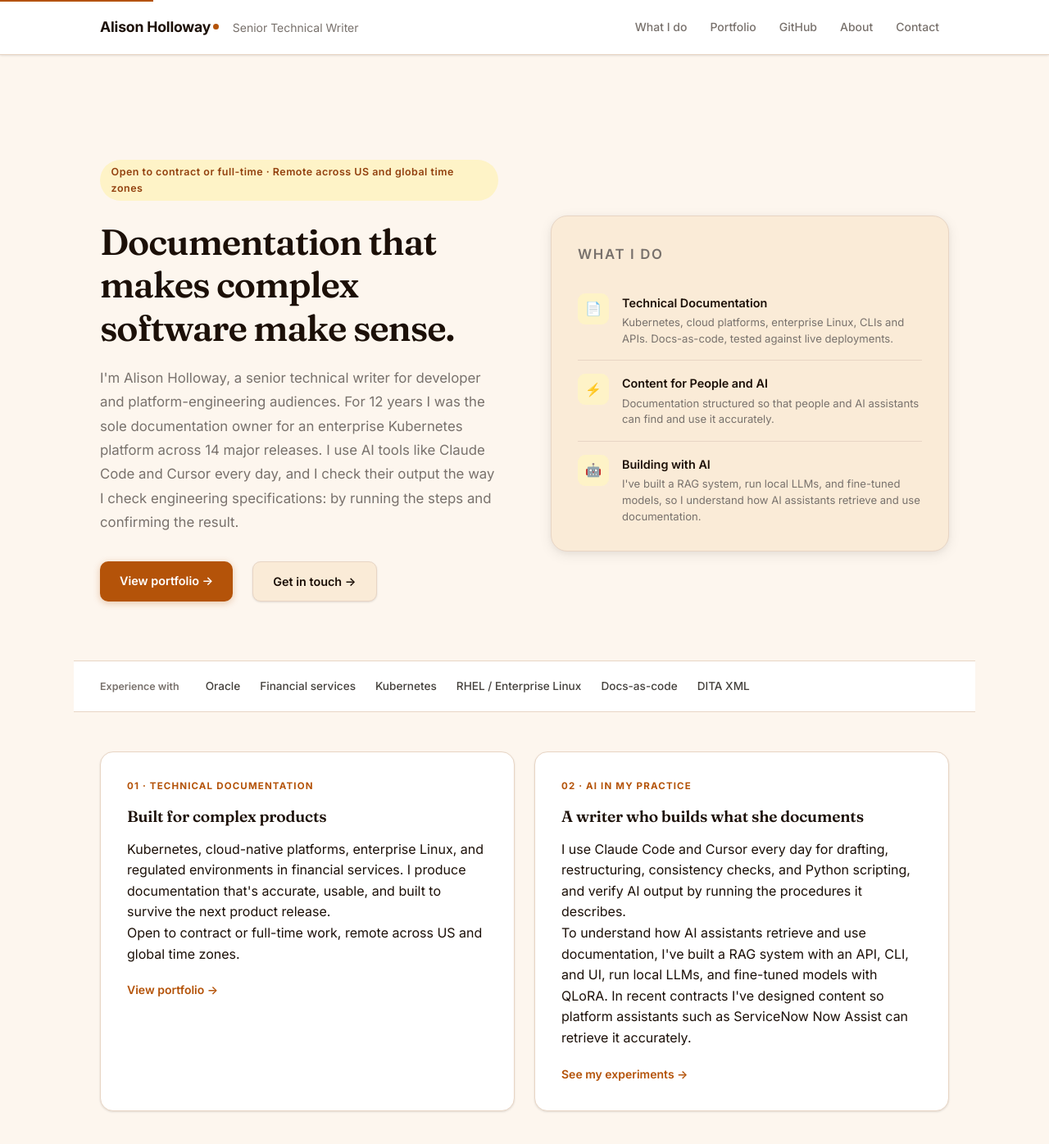
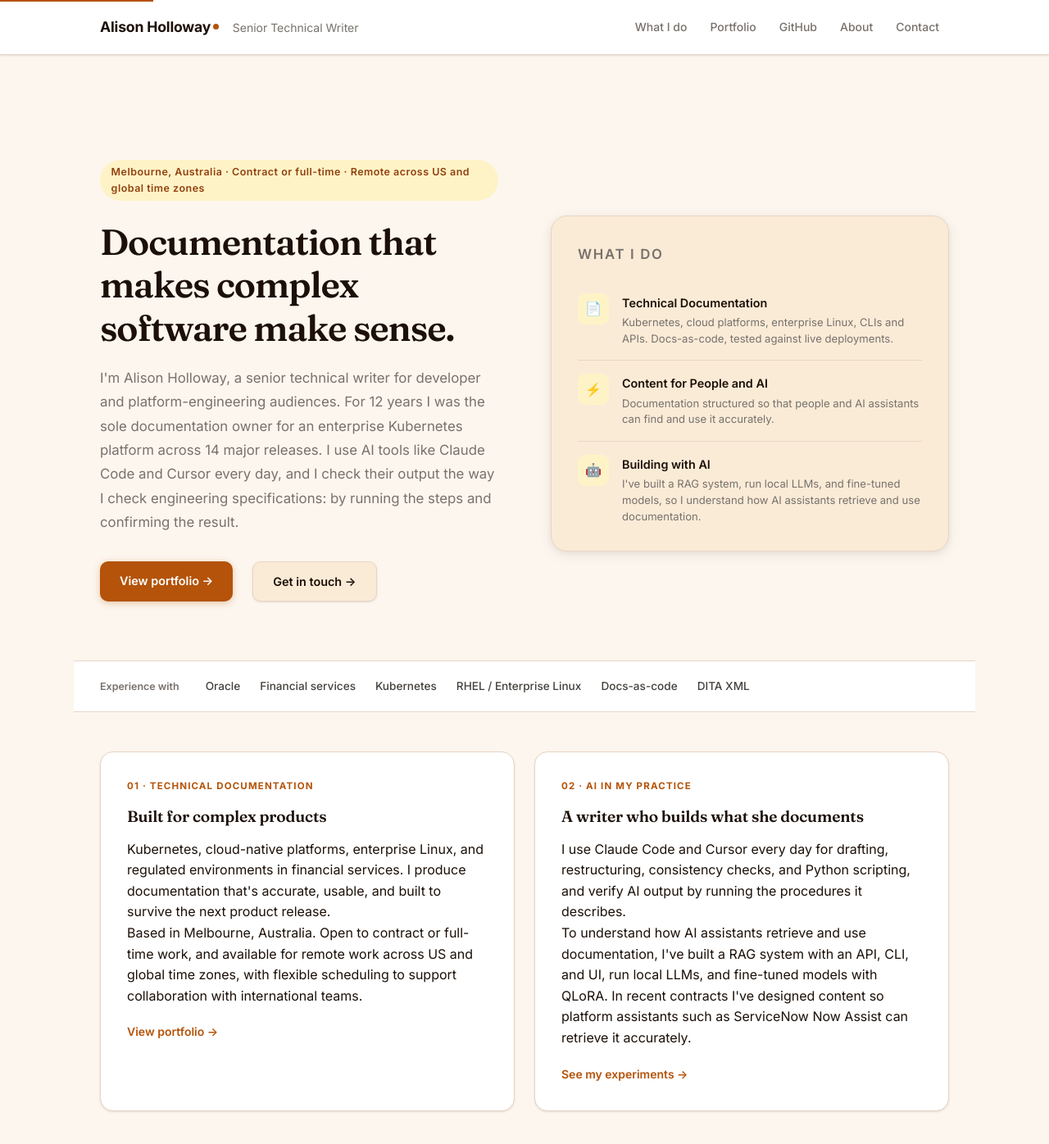
Before and after one commit to alison-holloway/alison-holloway.github.io, a Jekyll site: the page built from index.html, in a window 1280 px wide and 1400 px high. Shown: the top 1396 px of the window at 82% size. Built offline with Jekyll 4.4.1, drawn with Linux system fonts in a browser that asks for light colours.

Commit message:
Match landing page availability wording to contact page
Co-Authored-By: Claude Opus 5 <noreply@anthropic.com>

```diff
--- a/index.html
+++ b/index.html
@@ -5,7 +5,7 @@ title: "Senior Technical Writer"
 
 <div class="hero">
   <div class="hero-text">
-    <span class="hero-pill">Open to contract or full-time · Remote across US and global time zones</span>
+    <span class="hero-pill">Melbourne, Australia · Contract or full-time · Remote across US and global time zones</span>
     <h1>Documentation that makes complex software make sense.</h1>
     <p>I'm Alison Holloway, a senior technical writer for developer and platform-engineering audiences. For 12 years I was the sole documentation owner for an enterprise Kubernetes platform across 14 major releases. I use AI tools like Claude Code and Cursor every day, and I check their output the way I check engineering specifications: by running the steps and confirming the result.</p>
     <div class="hero-cta">
@@ -60,7 +60,7 @@ title: "Senior Technical Writer"
       <p class="track-card-num">01 · Technical Documentation</p>
       <h3>Built for complex products</h3>
       <p>Kubernetes, cloud-native platforms, enterprise Linux, and regulated environments in financial services. I produce documentation that's accurate, usable, and built to survive the next product release.</p>
-      <p>Open to contract or full-time work, remote across US and global time zones.</p>
+      <p>Based in Melbourne, Australia. Open to contract or full-time work, and available for remote work across US and global time zones, with flexible scheduling to support collaboration with international teams.</p>
       <a href="{{ '/portfolio/' | relative_url }}" class="track-link">View portfolio &rarr;</a>
     </div>
     <div class="track-card">
```
